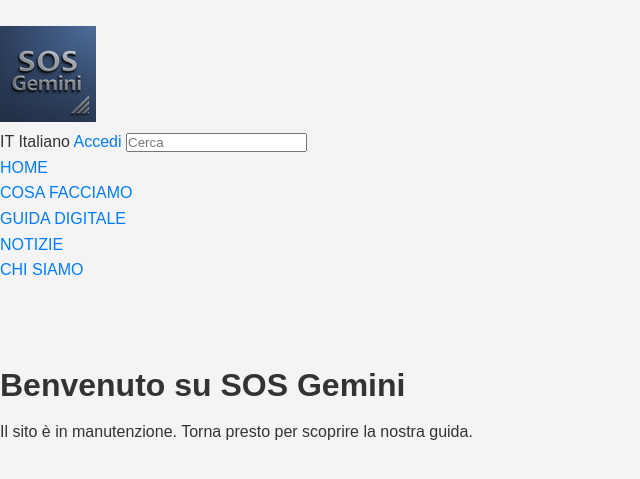
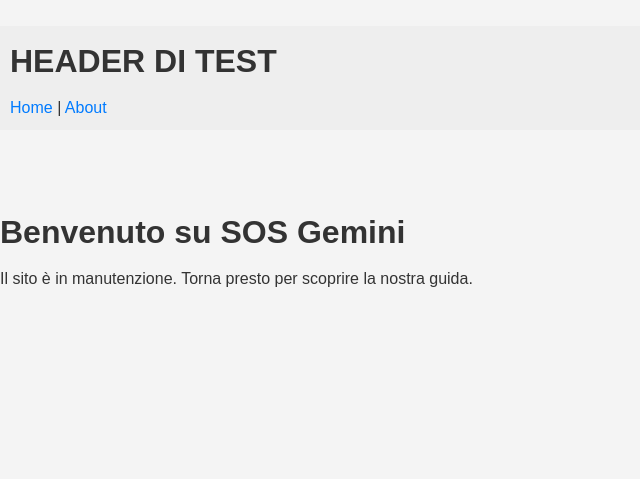
Before and after one commit to sosgemini/sosgemini.github.io, a Jekyll site: the page built from index.html, in a window 1280 px wide. Shown: the top 479 px of the page, without its empty margins (0-640 px from the left). Built offline with Jekyll 4.4.1, drawn with Linux system fonts in a browser that asks for light colours.

Commit message:
Update header.html

```diff
--- a/_includes/header.html
+++ b/_includes/header.html
@@ -1,26 +1,7 @@
-<header class="site-header">
-    <div class="header-top">
-        <div class="logo-area">
-            <a href="{{ site.baseurl }}/">
-                <img class="site-logo-img" src="{{ site.baseurl }}/immagini/SOS-96x96.png" alt="Logo SOS Gemini">
-            </a>
-        </div>
-        <div class="utility-area">
-            <span>IT Italiano</span>
-            <a href="#">Accedi</a>
-            <input class="search-box" type="search" placeholder="Cerca">
-        </div>
-    </div>
-
-    <nav class="main-nav-bar">
-        <div class="nav-content-wrapper">
-            <ul class="nav-list">
-                <li><a href="{{ site.baseurl }}/">HOME</a></li>
-                <li><a href="{{ site.baseurl }}/cosa-facciamo/">COSA FACCIAMO</a></li>
-                <li><a href="{{ site.baseurl }}/guida-digitale/">GUIDA DIGITALE</a></li>
-                <li><a href="{{ site.baseurl }}/notizie/">NOTIZIE</a></li>
-                <li><a href="{{ site.baseurl }}/chi-siamo/">CHI SIAMO</a></li>
-            </ul>
-        </div>
-    </nav>
+<header class="site-header" style="background-color: #eee; padding: 10px;">
+  <h1>HEADER DI TEST</h1>
+  <nav>
+    <a href="/">Home</a> |
+    <a href="/about/">About</a>
+  </nav>
 </header>
```
